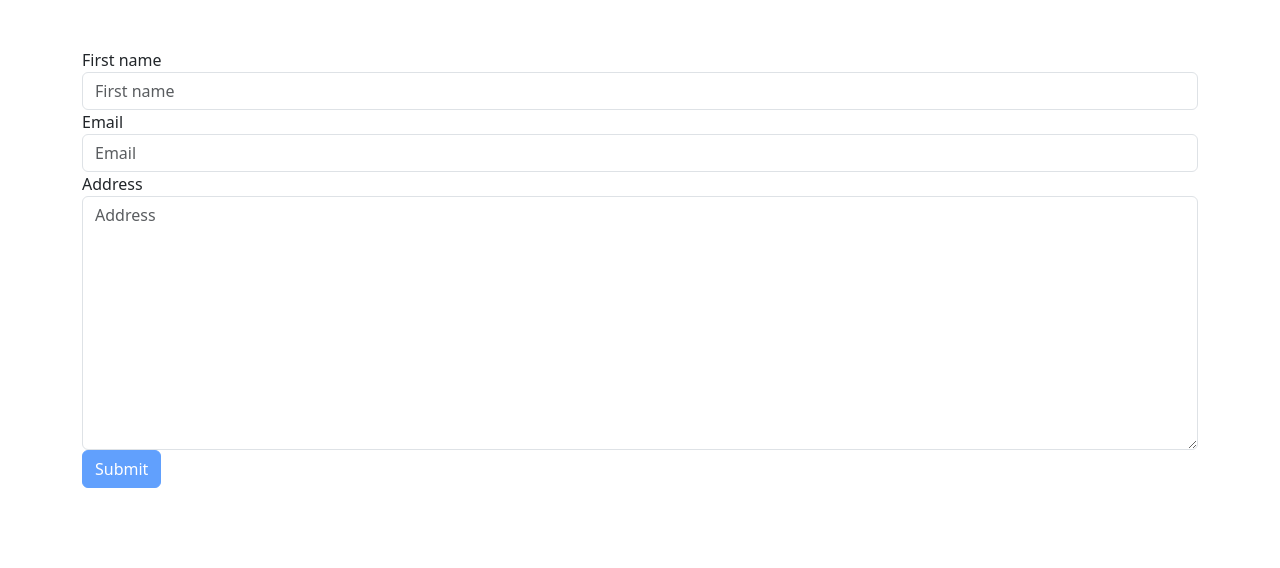
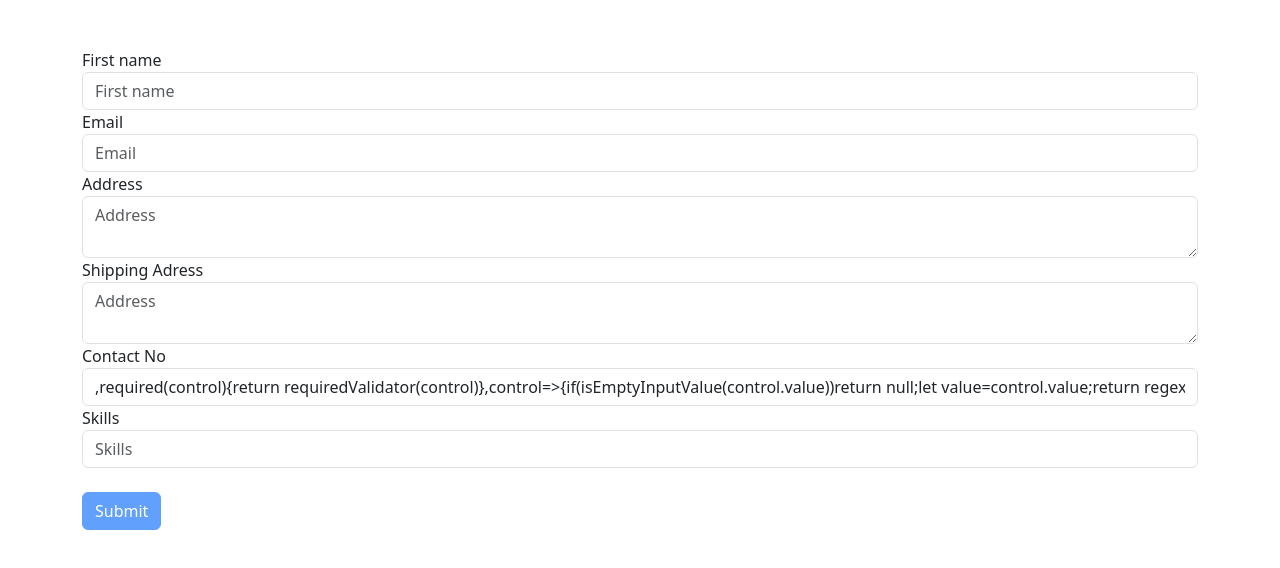
Before and after one commit to Kozak-Volodymyr/Angular_course, an Angular app: page / in a window 1280 px wide. Shown: the top 568 px of the page. Built offline with nearby package versions, Linux system fonts and the light colour scheme.

Commit message:
Reactive forms

```diff
--- a/src/app/app.component.html
+++ b/src/app/app.component.html
@@ -1,53 +1,69 @@
 <div class="container mt-5">
 <div class="form-area">
-    <form #f='ngForm' (ngSubmit)="onSubmit(f)">
+
+
+    <form [formGroup]="form" (ngSubmit)="onSubmit()">
         <div class="form-group">
             <label>First name</label>
-            <input type="text" placeholder="First name" class="form-control" name="fullName" ngModel #fullName="ngModel"
-            (change)="getValue(fullName)"
-            required
-            [ngClass]="{'is-invalid':fullName.touched && fullName.invalid}"
-            minlength="5"
-            maxlength="10">
-        <div *ngIf="fullName.errors?.required">
-        <div class="alert alert-danger" *ngIf="fullName.touched && fullName.invalid">Full name required</div>
-    </div>
-    <div *ngIf="fullName.errors?.minlength">
-        <div class="alert alert-danger" *ngIf="fullName.touched && fullName.invalid">Full name at least must have 5 characters</div>
+            <input formControlName="fullName" type="text" placeholder="First name" class="form-control" name="fullName" />
+            <div class="alert alert-danger" *ngIf="fullName.touched && fullName.invalid">
+                <div  *ngIf="fullName.errors?.required">Required</div>
+                <div *ngIf="fullName.errors?.minlength">MinLength</div>
     </div>
     </div>
+
         <div class="form-group">
             <label>Email</label>
-            <input type="email" placeholder="Email" class="form-control"
-            [ngClass]="{'is-invalid':email.touched && email.invalid}"
-            ngModel
-            name="email"
-            #email="ngModel"
-            required
-            pattern="[a-z0-9._%+\-]+@[a-z0-9.\-]+\.[a-z]{2,}$"
-            >
-            <div *ngIf="email.errors?.required">
-                <div class="alert alert-danger" *ngIf="email.touched && email.invalid">Email required</div>
-            </div>
-            <div *ngIf="email.errors?.pattern">
-                <div class="alert alert-danger" *ngIf="email.touched && email.invalid">Invalid email</div>
-            </div>
+            <input formControlName="email" type="email" placeholder="Email" class="form-control" name="email" />
+            <div class="alert alert-danger" *ngIf="Email.touched && Email.invalid">
+                <div  *ngIf="Email.errors?.required">Required</div>
+                <div *ngIf="Email.errors?.pattern">Pattern</div>
+    </div>
         </div>
+
+        <div formGroupName="contactDetails">
        <div class="form-group">
         <label>Address</label>
-        <textarea cols="30" rows="10"
+        <textarea
         placeholder="Address" class="form-control"
-        ngModel name="address" #address="ngModel"
-        [ngClass]="{'is-invalid':address.touched && address.invalid}"
-        required></textarea>
-        <div *ngIf="address.errors?.required">
-            <div class="alert alert-danger" *ngIf="address.touched && address.invalid">Address required</div>
+        name="address" formControlName="address"></textarea>
+       <div class="alert alert-danger" *ngIf="Address.touched && Address.invalid">
+                <div  *ngIf="Address.errors?.required">Required</div>
+    </div>
+    </div>
+    <div class="form-group">
+        <label>Shipping Adress</label>
+        <textarea
+        placeholder="Address" class="form-control"
+        name="address" formControlName="shippingAddress"></textarea>
+        <div class="alert alert-danger" *ngIf="shippingAddress.touched && shippingAddress.invalid">
+            <div  *ngIf="shippingAddress.errors?.required">Required</div>
+</div>
+    </div>
+    <div class="form-group">
+        <label>Contact No</label>
+        <input formControlName="contactNo" type="text" placeholder="Contact No" class="form-control" />
+        <div class="alert alert-danger" *ngIf="contactNo.touched && contactNo.invalid" >
+            <div  *ngIf="contactNo.errors?.required">Required</div>
+            <div *ngIf="contactNo.errors?.pattern">Pattern</div>
+</div>
+</div>
+
         </div>
-        <!-- <div *ngIf="address.errors.pattern">
-            <div class="alert alert-danger" *ngIf="address.touched && address.invalid">Invalid Address</div>
-        </div> -->
-    </div>
-        <button type="submit" class="btn btn-primary" [disabled]="f.invalid">Submit</button>
+        <div class="form-group">
+            <label>Skills</label>
+               <input placeholder="Skills" type="text" name="skill" class="form-control" #skill (keyup.enter)="addSkills(skill)" />
+               <br/>
+               <ul class="list-group">
+                   <li class="list-group item" *ngFor="let skill of Skills.controls;let i=index">
+                       {{skill.value}}
+                       <a href="" class="btn- btn-sm btn-danger" (click)="removeSkills(i)">X</a>
+                   </li>
+               </ul>
+   </div>
+
+        <button type="submit" class="btn btn-primary" [disabled]="form.invalid">Submit</button>
     </form>
 </div>
+
 </div>
--- a/src/app/app.component.ts
+++ b/src/app/app.component.ts
@@ -1,25 +1,7 @@
 import { Component,ViewChild,AfterViewInit } from '@angular/core';
 import { PostComponent } from './post/post.component';
-import { FormControl, NgForm, NgModel } from '@angular/forms';
-class Post{
-  id:number;
-  postTitle:string
-}
-interface User{
-  username?:string,
-  email?:string,
-  details?:string
-}
-class UserDetails implements User{
-  username?: string;
-  email?: string;
-  details?: string;
-  constructor(username,email,details){
-    this.username=username
-    this.details=details
-    this.email=email
-  }
-}
+import { FormArray, NgForm, NgModel, Validators } from '@angular/forms';
+import {FormGroup,FormControl,FormBuilder} from '@angular/forms'
 @Component({
   selector: 'app-root',
   templateUrl: './app.component.html',
@@ -27,28 +9,65 @@ class UserDetails implements User{
 })
 
 export class AppComponent {
-title:string='Angular Course'
-count:number=285645;
-dcValue:number=3.8567
-price:number=13.234
-today:Date=new Date();
-postObj:object={
-  id:1,
-  postTitle:'Post1'
+form:any
+emailRegex:string='[a-z0-9._%+\-]+@[a-z0-9.\-]+\.[a-z]{2,}$'
+contactRegex:string='[380][0-9]{9}'
+constructor(fb:FormBuilder){
+
+  this.form=fb.group({
+    fullName:['',[Validators.required,Validators.minLength(5)]],
+    email:['',[Validators.required,Validators.pattern(this.emailRegex)]],
+    contactDetails:fb.group(
+      {
+        address:['',[Validators.required]],
+      shippingAddress:['',[Validators.required]],
+      contactNo:[['',Validators.required,
+        Validators.pattern(this.contactRegex)]],
+      }
+    ),
+    skills:fb.array([])
+  })
+/*   this.form=new FormGroup({
+    fullName:new FormControl('',),
+    email:new FormControl('',),
+    contactDetails:new FormGroup({
+      address:new FormControl('',[Validators.required]),
+      shippingAddress:new FormControl('',Validators.required),
+      contactNo:new FormControl('',[Validators.required,
+        Validators.pattern(this.contactRegex)])
+    }),
+    skills:new FormArray([])
+  }) */
 }
-postArray:Array<string>=['post1','post2','post3'];
-userDetails={
-  name:'User 1',
-  city:'New York',
-  countryCode:'US'
+get fullName(){
+  console.log(this.form.get('fullName'))
+  return this.form.get('fullName');
 }
-text:string='asdfsgdhfgjklkjhfgdsadfghjkiSfdghtdjyuioypi[]poiuryetrewerwetyutiyoupiu'
-constructor(){}
-onSubmit(f:NgForm){
-  console.log(f.value)
+get Email(){
+  return this.form.get('email');
 }
-getValue(f:NgModel){
-  console.log(f);
+get Address(){
+  return this.form.get('contactDetails.address');
+}
+get shippingAddress(){
+  return this.form.get('contactDetails.shippingAddress');
+}
+get contactNo(){
+  return this.form.get('contactDetails.contactNo');
+}
+get Skills(){
+  return this.form.get('skills') as FormArray
+}
+onSubmit(){
+  console.log(this.form)
+}
+addSkills(skills:HTMLInputElement){
+  this.Skills.push(new FormControl(skills.value))
+  console.log(this.form.value);
+  skills.value='';
+}
+removeSkills(index){
+  this.Skills.removeAt(index);
+}
 
 }
-}
--- a/src/app/app.module.ts
+++ b/src/app/app.module.ts
@@ -1,6 +1,6 @@
 import { NgModule } from '@angular/core';
 import { BrowserModule } from '@angular/platform-browser';
-
+import { ReactiveFormsModule } from '@angular/forms';
 import { AppRoutingModule } from './app-routing.module';
 import { AppComponent } from './app.component';
 import { NavbarComponent } from './navbar/navbar.component';
@@ -24,7 +24,8 @@ import { PostService } from './services/post.service';
   imports: [
     BrowserModule,
     AppRoutingModule,
-    FormsModule
+    FormsModule,
+    ReactiveFormsModule
   ],
   providers: [PostService],
   bootstrap: [AppComponent]
```
